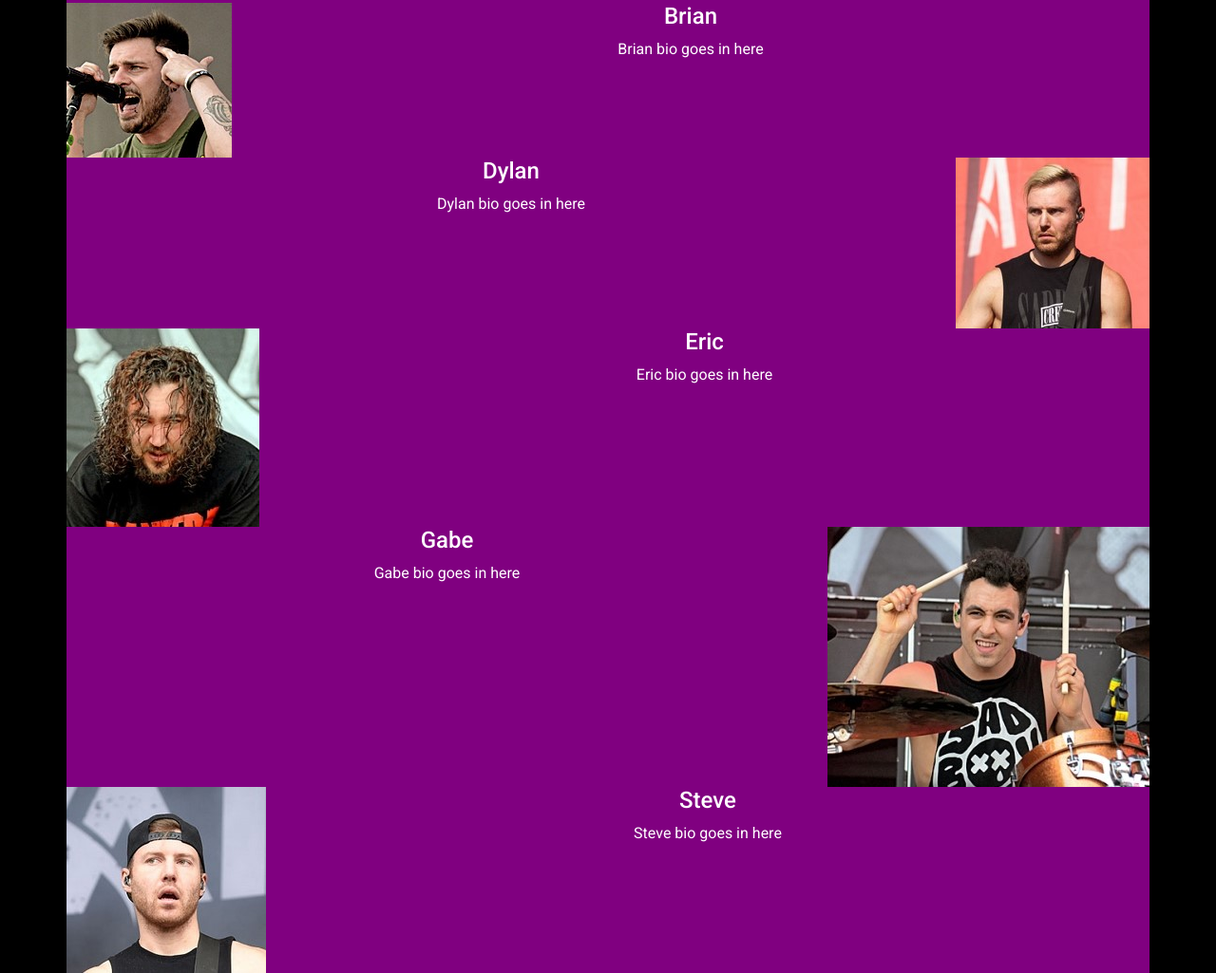
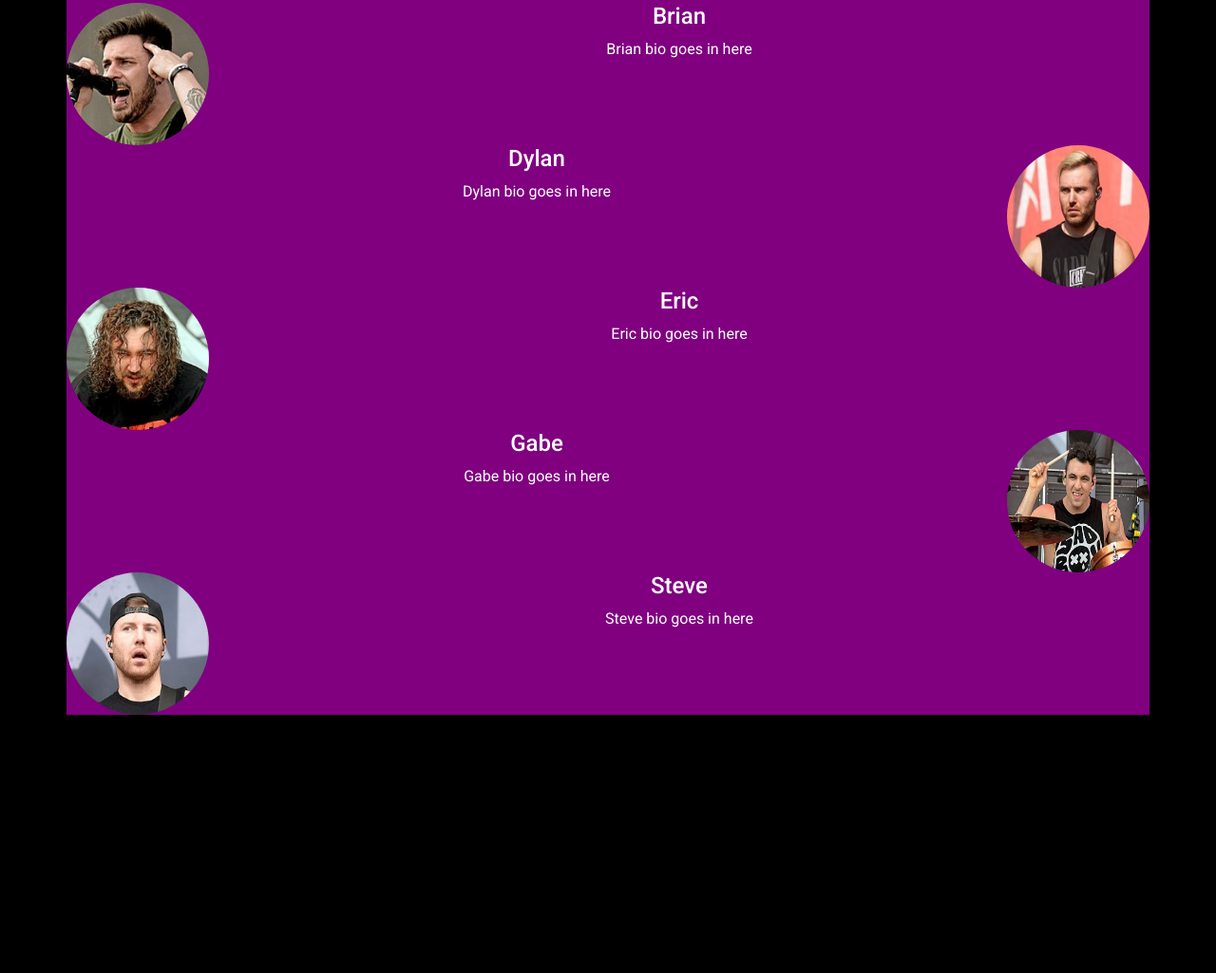
Before and after one commit to Code-Institute-Submissions/SuperGibbon-MS1-IPrevail, a plain HTML site: page index.html in a window 1280 px wide. Shown: the part 1529-2554 px from the top of the page at 95% size. After the commit the page ends 2282 px from the top, so only its background shows below. Drawn offline with nearby package versions, Linux system fonts and the light colour scheme.

Commit message:
band images now rounded and height/width set to give some uniformity to page

```diff
--- a/index.html
+++ b/index.html
@@ -64,7 +64,7 @@
                         <div class="col-12">
                             <div class="media">
                                 <div class="member-image">
-                                    <img src="assets/images/brian.jpg">
+                                    <img src="assets/images/brian.jpg" class="rounded-circle" height="150" width="150">
                                 </div>
                                 <div class="media-body">
                                     <h4>Brian</h4>
@@ -83,14 +83,14 @@
                                     </p>
                                 </div>
                                 <div class="member-image">
-                                    <img src="assets/images/dylan.jpg">
+                                    <img src="assets/images/dylan.jpg" class="rounded-circle" height="150" width="150">
                                 </div>
                             </div>
                         </div>
                         <div class="col-12">
                             <div class="media">
                                 <div class="member-image">
-                                    <img src="assets/images/eric.jpg">
+                                    <img src="assets/images/eric.jpg" class="rounded-circle" height="150" width="150">
                                 </div>
                                 <div class="media-body">
                                     <h4>Eric</h4>
@@ -109,14 +109,14 @@
                                     </p>
                                 </div>
                                 <div class="member-image">
-                                    <img src="assets/images/gabe.jpg">
+                                    <img src="assets/images/gabe.jpg" class="rounded-circle" height="150" width="150">
                                 </div>
                             </div>
                         </div>
                         <div class="col-12">
                             <div class="media">
                                 <div class="member-image">
-                                    <img src="assets/images/steve.jpg">
+                                    <img src="assets/images/steve.jpg" class="rounded-circle" height="150" width="150">
                                 </div>
                                 <div class="media-body">
                                     <h4>Steve</h4>
```
